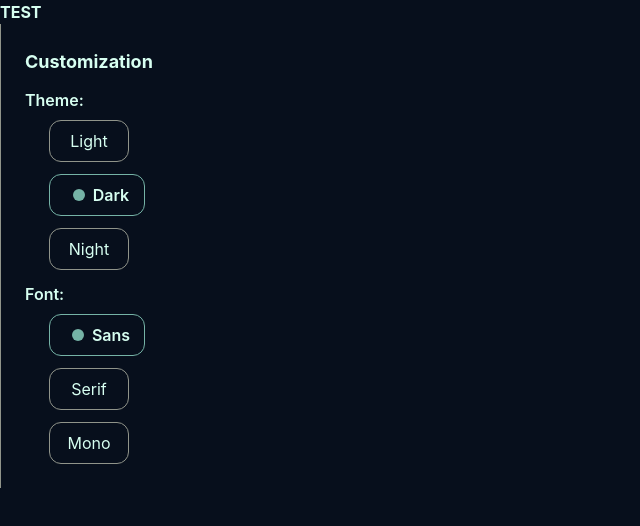
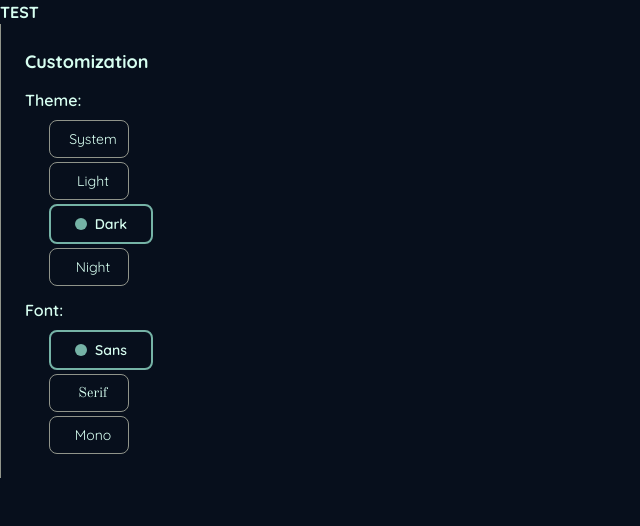
Before and after one commit to AtanasovCode/atanasov-wiki, a React (Vite) app: page / in a window 1280 px wide. Shown: the top 526 px of the page, without its empty margins (0-640 px from the left). Built offline with nearby package versions, Linux system fonts and the light colour scheme.

Commit message:
implement font changing & add new fonts

```diff
--- a/index.html
+++ b/index.html
@@ -1,13 +1,23 @@
 <!doctype html>
 <html lang="en">
+
 <head>
   <meta charset="UTF-8" />
   <link rel="icon" type="image/svg+xml" href="/favicon.svg" />
   <meta name="viewport" content="width=device-width, initial-scale=1.0" />
   <title>atanasov-wiki</title>
+
+  <link rel="preconnect" href="https://fonts.googleapis.com">
+  <link rel="preconnect" href="https://fonts.gstatic.com" crossorigin>
+  <link
+    href="https://fonts.googleapis.com/css2?family=Old+Standard+TT:ital,wght@0,400;0,700;1,400&family=Quicksand:wght@300..700&family=Source+Code+Pro:ital,wght@0,200..900;1,200..900&display=swap"
+    rel="stylesheet">
+
 </head>
+
 <body>
   <div id="root"></div>
   <script type="module" src="/src/main.tsx"></script>
 </body>
+
 </html>
--- a/src/App.tsx
+++ b/src/App.tsx
@@ -7,7 +7,7 @@ import CustomizationPanel from "./components/customization/CustomizationPanel";
 
 const App = () => {
 
-  const { theme } = useWikiStore()
+  const { theme, font } = useWikiStore()
 
 
   useEffect(() => {
@@ -22,7 +22,10 @@ const App = () => {
     <div
       className={clsx(
         "min-h-screen w-full bg-background text-text",
-        "transition-colors duration-300"
+        "transition-colors duration-300",
+        font === "sans" && "font-sans",
+        font === "serif" && "font-serif",
+        font === "mono" && "font-mono"
       )}
     >
       <div className="font-bold">TEST</div>
--- a/src/components/customization/CustomizationPanel.tsx
+++ b/src/components/customization/CustomizationPanel.tsx
@@ -16,9 +16,10 @@ const CustomizationPanel = () => {
     } = useWikiStore();
 
     const themes: OptionTypes[] = [
+        {index: 1, name: "System", value: "system"},
         { index: 1, name: "Light", value: "light" },
         { index: 2, name: "Dark", value: "dark" },
-        { index: 3, name: "Night", value: "night" }
+        { index: 3, name: "Night", value: "night"}
     ]
 
     const fonts: OptionTypes[] = [
--- a/src/components/customization/OptionChoice.tsx
+++ b/src/components/customization/OptionChoice.tsx
@@ -21,20 +21,26 @@ const OptionChoice = ({
         <div
             className={clsx(
                 "flex items-center justify-center cursor-pointer border",
-                "p-2 rounded-xl font-sm transition-all duration-300",
-                currentOption == value ? "border-accent w-24 font-semibold" : "border-secondary w-20",
+                "p-2 rounded-lg text-sm transition-all duration-300 gap-2",
+                currentOption == value ? "border-2 border-accent w-26 font-semibold" : "border-secondary w-20",
             )}
             onClick={() => setOption(value)}
         >
             <div
                 className={clsx(
-                    "aspect-square rounded-full bg-accent transition-transform duration-200",
-                    currentOption === value ? "w-3 scale-100 mx-2" : "scale-0 mx-0 w-0"
+                    "aspect-square text-black text-xs flex items-center justify-center rounded-full bg-accent transition-transform duration-200",
+                    currentOption === value ? "w-3 scale-100" : "scale-0 w-0"
                 )}
             >
-
+                {/* This is the dot that shows currently active option */}
             </div>
-            <div>
+            <div
+                className={clsx(
+                    value === "sans" && "font-sans",
+                    value === "serif" && "font-serif",
+                    value === "mono" && "font-mono"
+                )}
+            >
                 {name}
             </div>
         </div>
--- a/src/components/customization/OptionSelect.tsx
+++ b/src/components/customization/OptionSelect.tsx
@@ -21,7 +21,7 @@ const OptionSelect = ({ optionType, availableOptions, currentOption, setOption }
             <div className="font-semibold text-md">
                 {optionType}:
             </div>
-            <div className="flex flex-col items-start justify-start gap-3 pl-6">
+            <div className="flex flex-col items-start justify-start gap-1 pl-6">
                 {
                     availableOptions.map((option) => {
                         return (
--- a/src/index.css
+++ b/src/index.css
@@ -24,6 +24,10 @@
             opacity: 100;
         }
     }
+
+    --font-serif: "Old Standard TT", serif;
+    --font-sans: "Quicksand", sans-serif;
+    --font-mono: "Source Code Pro", monospace;
 }
 
 
```
Lines whose indentation alone changed are shown as unchanged.
